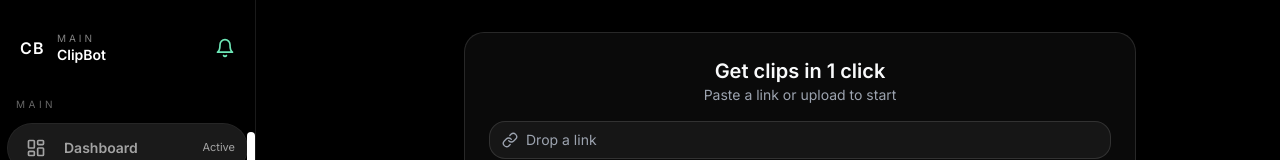
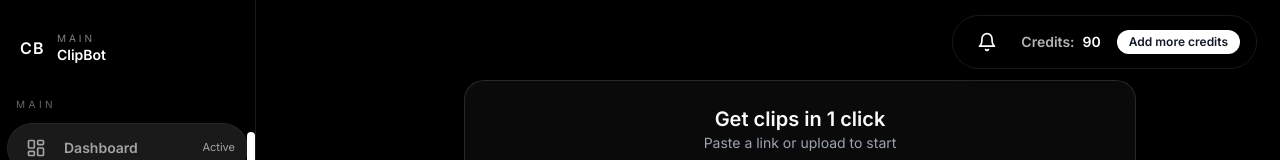
Before and after one commit to Fandry01/clipbot-frontend, a React (Vite) app: page /dashboard/overview in a window 1280 px wide. Shown: the top 160 px of the page. Built offline with nearby package versions, Linux system fonts and the light colour scheme; no server answers.

Commit message:
Add top-right credits controls

```diff
--- a/src/pages/Root.tsx
+++ b/src/pages/Root.tsx
@@ -1,12 +1,5 @@
 import { Outlet, Link, useLocation } from 'react-router-dom'
-import {
-  LayoutDashboard,
-  BookOpen,
-  UploadCloud,
-  Palette,
-  Settings,
-  Bell,
-} from 'lucide-react'
+import { LayoutDashboard, BookOpen, UploadCloud, Palette, Settings, Bell } from 'lucide-react'
 
 const mainLinks = [
   { label: 'Dashboard', path: '/dashboard/overview', icon: LayoutDashboard },
@@ -28,9 +21,6 @@
             <div className="hidden flex-1 flex-col leading-tight group-hover/sidebar:flex">
               <span className="text-[10px] uppercase tracking-[0.3em] text-white/50">Main</span>
               <span className="text-sm font-semibold text-white">ClipBot</span>
-            </div>
-            <div className="hidden text-emerald-300 group-hover/sidebar:block">
-              <Bell className="h-5 w-5" />
             </div>
           </div>
 
@@ -118,7 +108,25 @@
       </aside>
 
       <div className="ml-16 flex min-h-screen flex-1 flex-col px-6 py-8 transition-[margin] duration-300 group-hover/sidebar:ml-64">
-        <main className="pb-12">
+        <header className="pointer-events-none fixed right-6 top-4 z-30">
+          <div className="pointer-events-auto flex items-center gap-4 rounded-full bg-black/70 px-4 py-2 text-white shadow-lg ring-1 ring-white/10 backdrop-blur">
+            <button
+              type="button"
+              aria-label="Notifications"
+              className="flex h-9 w-9 items-center justify-center rounded-full transition hover:bg-white/10"
+            >
+              <Bell className="h-5 w-5" />
+            </button>
+            <div className="flex items-center gap-2 text-sm font-semibold">
+              <span className="text-white/70">Credits:</span>
+              <span className="text-white">90</span>
+            </div>
+            <button className="rounded-full bg-white px-3 py-1 text-xs font-semibold text-gray-900 transition hover:bg-white/90">
+              Add more credits
+            </button>
+          </div>
+        </header>
+        <main className="pb-12 pt-12">
           <Outlet />
         </main>
       </div>
```
